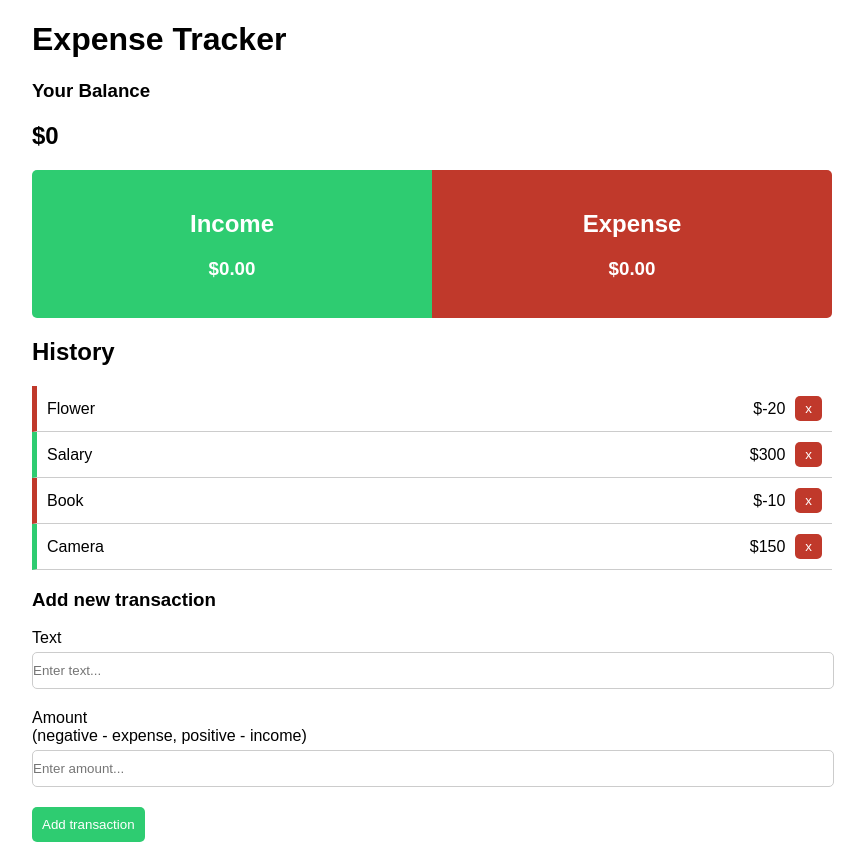
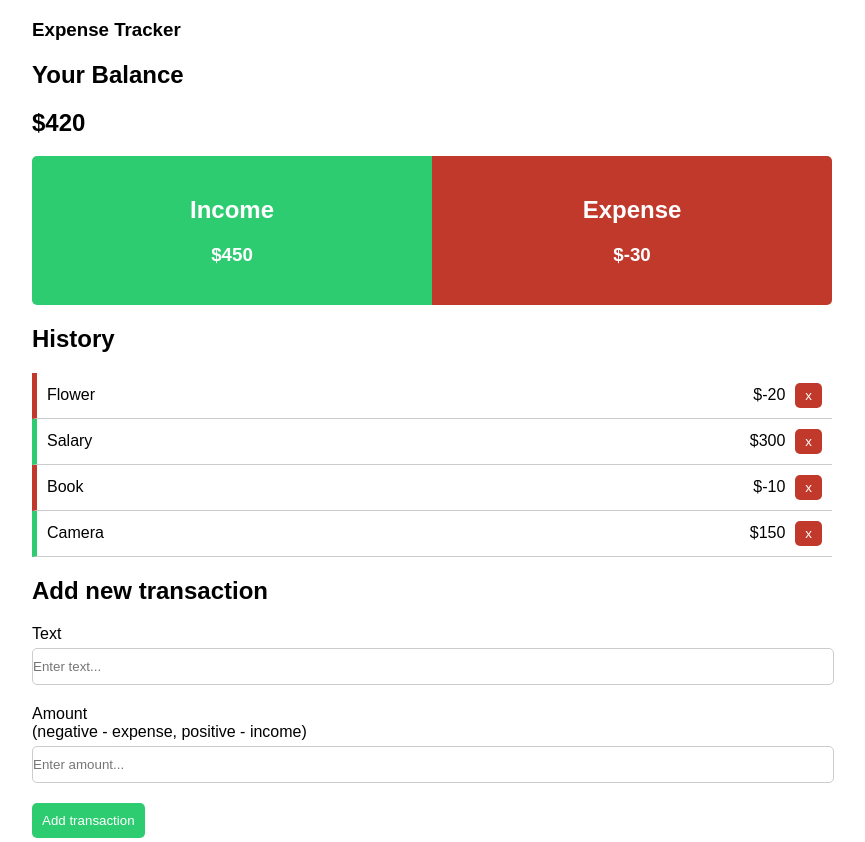
Before and after one commit to nazimbo/expense-tracker-vue, a Vue app: page / in a window 1280 px wide. Shown: the whole page, without its empty margins (208-1073 px from the left). Built offline with nearby package versions, Linux system fonts and the light colour scheme.

Commit message:
Add computed properties for total, income, and expense

```diff
--- a/src/App.vue
+++ b/src/App.vue
@@ -4,7 +4,7 @@ import IncomeExpense from "./components/IncomeExpense.vue";
 import TransactionHistory from "./components/TransactionHistory.vue";
 import AddTransaction from "./components/AddTransaction.vue";
 
-import { ref } from "vue";
+import { ref, computed } from "vue";
 
 const transactions = ref([
   { id: 1, text: "Flower", amount: -20 },
@@ -12,13 +12,25 @@ const transactions = ref([
   { id: 3, text: "Book", amount: -10 },
   { id: 4, text: "Camera", amount: 150 },
 ]);
+
+const total = computed(() => {
+  return transactions.value.reduce((acc, item) => (acc += item.amount), 0);
+});
+
+const income = computed(() => {
+  return transactions.value.filter((transaction) => transaction.amount > 0).reduce((acc, item) => (acc += item.amount), 0);
+});
+
+const expense = computed(() => {
+  return transactions.value.filter((transaction) => transaction.amount < 0).reduce((acc, item) => (acc += item.amount), 0);
+});
 </script>
 
 <template>
   <div>
-    <h1>Expense Tracker</h1>
-    <Balance />
-    <IncomeExpense />
+    <h3>Expense Tracker</h3>
+    <Balance :total="total" />
+    <IncomeExpense :income="income" :expense="expense" />
     <TransactionHistory :transactions="transactions" />
     <AddTransaction />
   </div>
--- a/src/components/AddTransaction.vue
+++ b/src/components/AddTransaction.vue
@@ -2,7 +2,7 @@
 
 <template>
   <div>
-    <h3>Add new transaction</h3>
+    <h2>Add new transaction</h2>
     <form>
       <div class="form-control">
         <label for="text">Text</label>
--- a/src/components/Balance.vue
+++ b/src/components/Balance.vue
@@ -1,12 +1,17 @@
 <script setup>
-import { ref } from "vue";
+import { ref, defineProps } from "vue";
 
-const balance = ref(0);
+const props = defineProps({
+  total: {
+    type: Number,
+    required: true,
+  },
+});
 </script>
 
 <template>
   <div>
-    <h3>Your Balance</h3>
-    <h2>${{ balance }}</h2>
+    <h2>Your Balance</h2>
+    <h2>${{ total }}</h2>
   </div>
 </template>
--- a/src/components/IncomeExpense.vue
+++ b/src/components/IncomeExpense.vue
@@ -1,15 +1,28 @@
-<script setup></script>
+<script setup>
+import { ref, defineProps } from "vue";
+
+const props = defineProps({
+  income: {
+    type: Number,
+    required: true,
+  },
+  expense: {
+    type: Number,
+    required: true,
+  },
+});
+</script>
 
 <template>
   <div class="container">
     <div class="income">
       <h2>Income</h2>
-      <h3>$0.00</h3>
+      <h3>${{ income }}</h3>
     </div>
 
     <div class="expense">
       <h2>Expense</h2>
-      <h3>$0.00</h3>
+      <h3>${{ expense }}</h3>
     </div>
   </div>
 </template>
```
